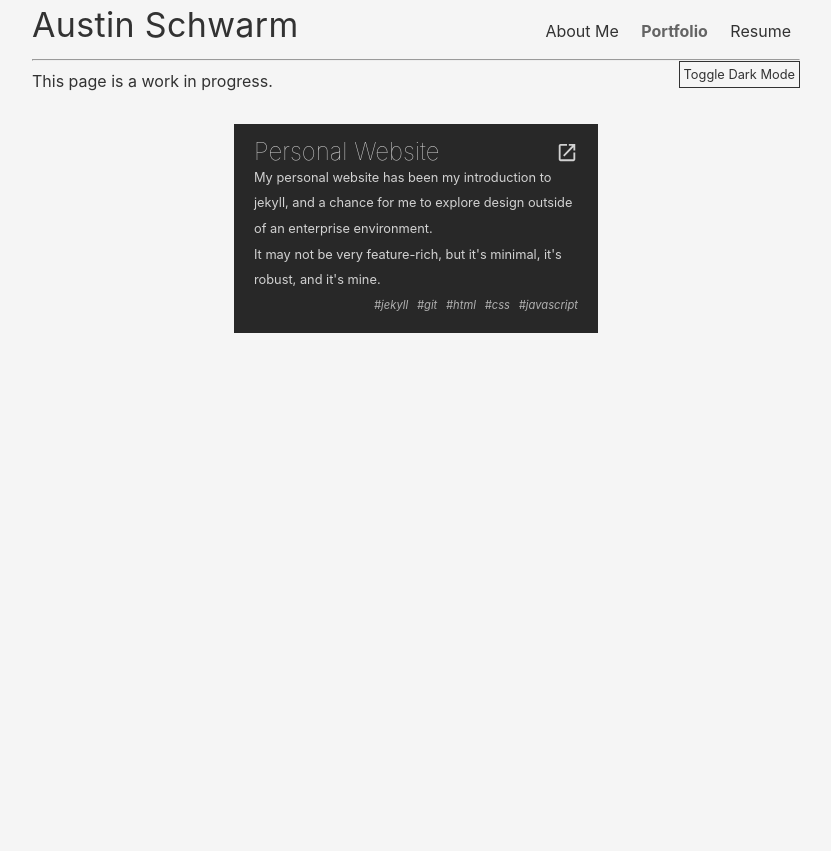
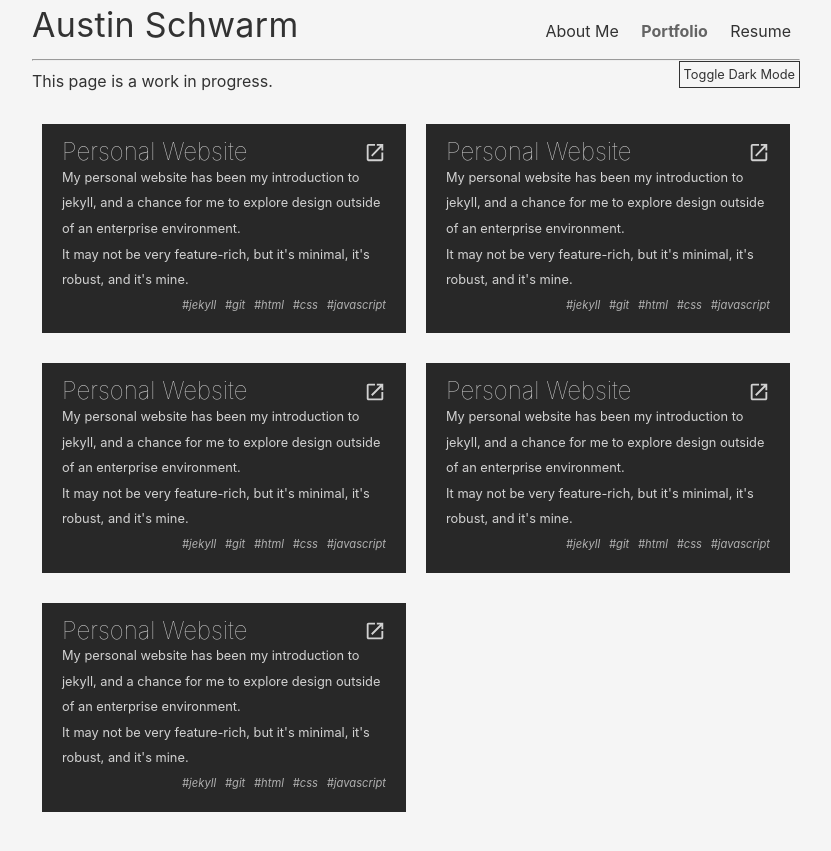
Before and after one commit to schwarmau/schwarmau.github.io, a Jekyll site: the page built from pages/portfolio.html, in a window 1280 px wide. Shown: the top 851 px of the page, without its empty margins (224-1055 px from the left). Built offline with Jekyll 4.4.1, drawn with Linux system fonts in a browser that asks for light colours.

Commit message:
changed portfolio to use grid layout on small screens

```diff
--- a/_data/portfolio-projects.yml
+++ b/_data/portfolio-projects.yml
@@ -12,3 +12,59 @@
     - html
     - css
     - javascript
+- id: personal-website2
+  title: Personal Website
+  image_path: /assets/images/website-screenshot.png
+  link: https://github.com/schwarmau/schwarmau.github.io
+  description: |-
+    My personal website has been my introduction to jekyll, and a chance for me to explore design outside of an enterprise environment.
+    <br />
+    It may not be very feature-rich, but it's minimal, it's robust, and it's mine.
+  tags:
+    - jekyll
+    - git
+    - html
+    - css
+    - javascript
+- id: personal-website3
+  title: Personal Website
+  image_path: /assets/images/website-screenshot.png
+  link: https://github.com/schwarmau/schwarmau.github.io
+  description: |-
+    My personal website has been my introduction to jekyll, and a chance for me to explore design outside of an enterprise environment.
+    <br />
+    It may not be very feature-rich, but it's minimal, it's robust, and it's mine.
+  tags:
+    - jekyll
+    - git
+    - html
+    - css
+    - javascript
+- id: personal-website4
+  title: Personal Website
+  image_path: /assets/images/website-screenshot.png
+  link: https://github.com/schwarmau/schwarmau.github.io
+  description: |-
+    My personal website has been my introduction to jekyll, and a chance for me to explore design outside of an enterprise environment.
+    <br />
+    It may not be very feature-rich, but it's minimal, it's robust, and it's mine.
+  tags:
+    - jekyll
+    - git
+    - html
+    - css
+    - javascript
+- id: personal-website5
+  title: Personal Website
+  image_path: /assets/images/website-screenshot.png
+  link: https://github.com/schwarmau/schwarmau.github.io
+  description: |-
+    My personal website has been my introduction to jekyll, and a chance for me to explore design outside of an enterprise environment.
+    <br />
+    It may not be very feature-rich, but it's minimal, it's robust, and it's mine.
+  tags:
+    - jekyll
+    - git
+    - html
+    - css
+    - javascript
--- a/assets/css/portfolio.css
+++ b/assets/css/portfolio.css
@@ -1,6 +1,7 @@
 :root {
     --portfolio-project-label-background-color: rgb(40,40,40);
     --portfolio-project-label-color: rgb(210,210,210);
+    --portfolio-project-label-link-brightness: 82%;
 }
 
 .portfolio-project-image {
@@ -57,7 +58,7 @@
     .portfolio-project-label-header > a > img {
         width: 1.4rem;
         height: 1.4rem;
-        filter: grayscale(1) brightness(82%);
+        filter: grayscale(1) brightness(var(--portfolio-project-label-link-brightness));
     }
 
 .portfolio-project-label-tags {
@@ -84,9 +85,8 @@
 
 @media only screen and (max-width: 1280px) {
     #portfolio-container {
-        display: flex;
-        flex-wrap: wrap;
-        justify-content: space-around;
+        display: grid;
+        grid-template-columns: auto auto;
     }
 
     .portfolio-project-image {
@@ -106,16 +106,12 @@
 
     .portfolio-project-wrapper {
         display: block;
-        padding: 30px 10px;
-        width: 50%;
+        padding: 30px 10px 0 10px;
     }
 }
 
 @media only screen and (max-width: 1090px) {
-    .portfolio-project-wrapper {
-        display: block;
-        padding: 0;
-        padding-top: 30px;
-        width: 100%;
+    #portfolio-container {
+        grid-template-columns: auto;
     }
 }
--- a/assets/js/global.js
+++ b/assets/js/global.js
@@ -50,6 +50,9 @@ function applyDarkTheme() {
     document.documentElement.style.setProperty("--selected-menu-items-color", "rgb(140,140,140)");
     document.documentElement.style.setProperty("--mobile-menu-color", "rgb(40,40,40)");
     document.documentElement.style.setProperty("--mobile-selected-menu-items-color", "rgb(0,110,150)");
+    document.documentElement.style.setProperty("--portfolio-project-label-background-color", "rgb(20,20,20)");
+    document.documentElement.style.setProperty("--portfolio-project-label-color", "rgb(180,180,180)");
+    document.documentElement.style.setProperty("--portfolio-project-label-link-brightness", "61%");
     sessionStorage.setItem("theme", "dark");
 }
 
@@ -59,5 +62,8 @@ function applyLightTheme() {
     document.documentElement.style.setProperty("--selected-menu-items-color", "rgb(100,100,100)");
     document.documentElement.style.setProperty("--mobile-menu-color", "rgb(250,250,250)");
     document.documentElement.style.setProperty("--mobile-selected-menu-items-color", "rgb(150,150,150)");
+    document.documentElement.style.setProperty("--portfolio-project-label-background-color", "rgb(40,40,40)");
+    document.documentElement.style.setProperty("--portfolio-project-label-color", "rgb(210,210,210)");
+    document.documentElement.style.setProperty("--portfolio-project-label-link-brightness", "82%");
     sessionStorage.setItem("theme", "light");
 }
--- a/pages/portfolio.html
+++ b/pages/portfolio.html
@@ -8,6 +8,7 @@ title: Austin Schwarm | Portfolio
     This page is a work in progress.
 </p>
 
+<!-- TODO: Once I have more than one project, I may want to make this a grid layout (depending on the screen size). -->
 <div id="portfolio-container">
     {% assign alignment = "right" %}
     {% for item in site.data.portfolio-projects %}
```
Also changed, not shown: 1 other file.
